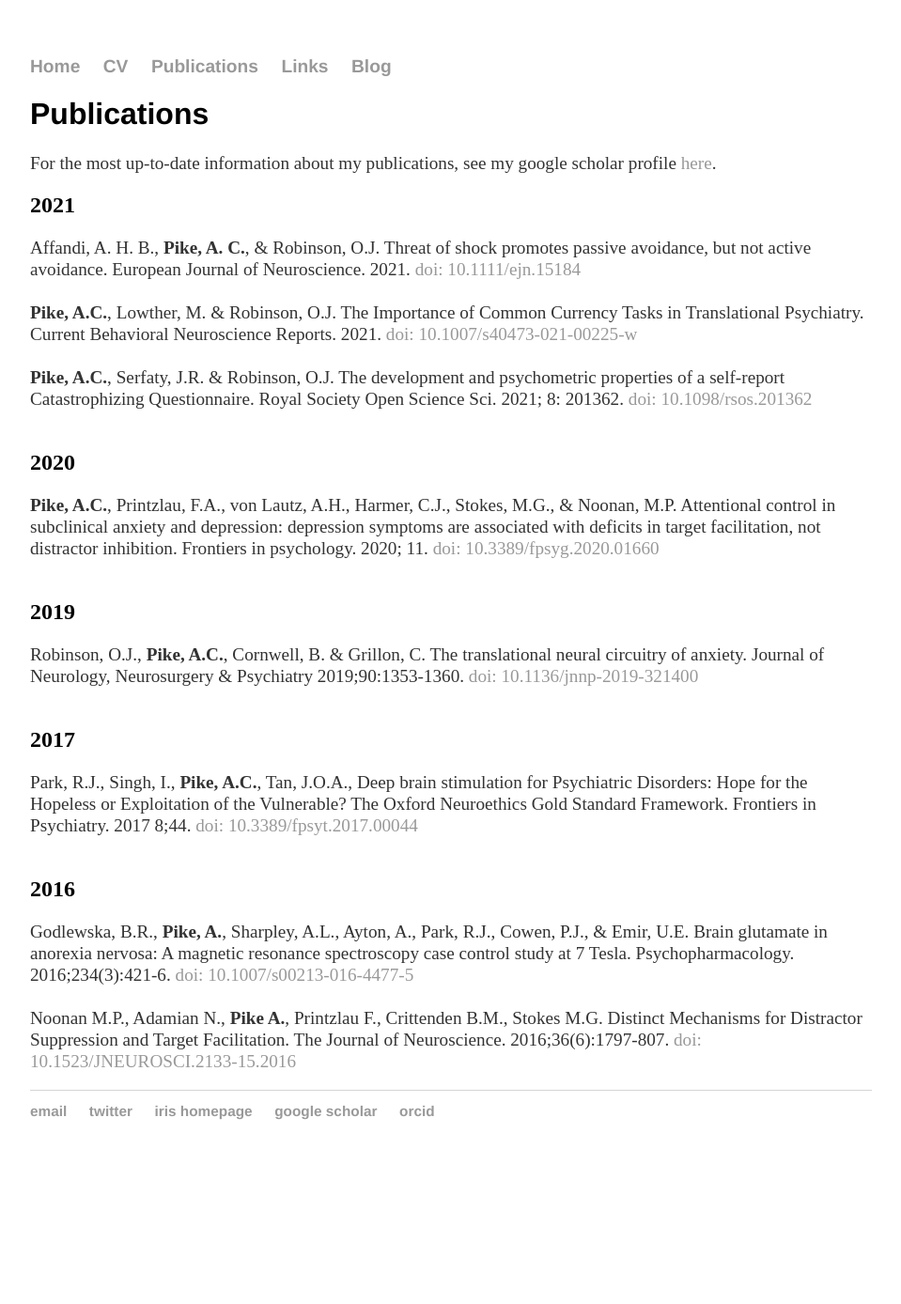
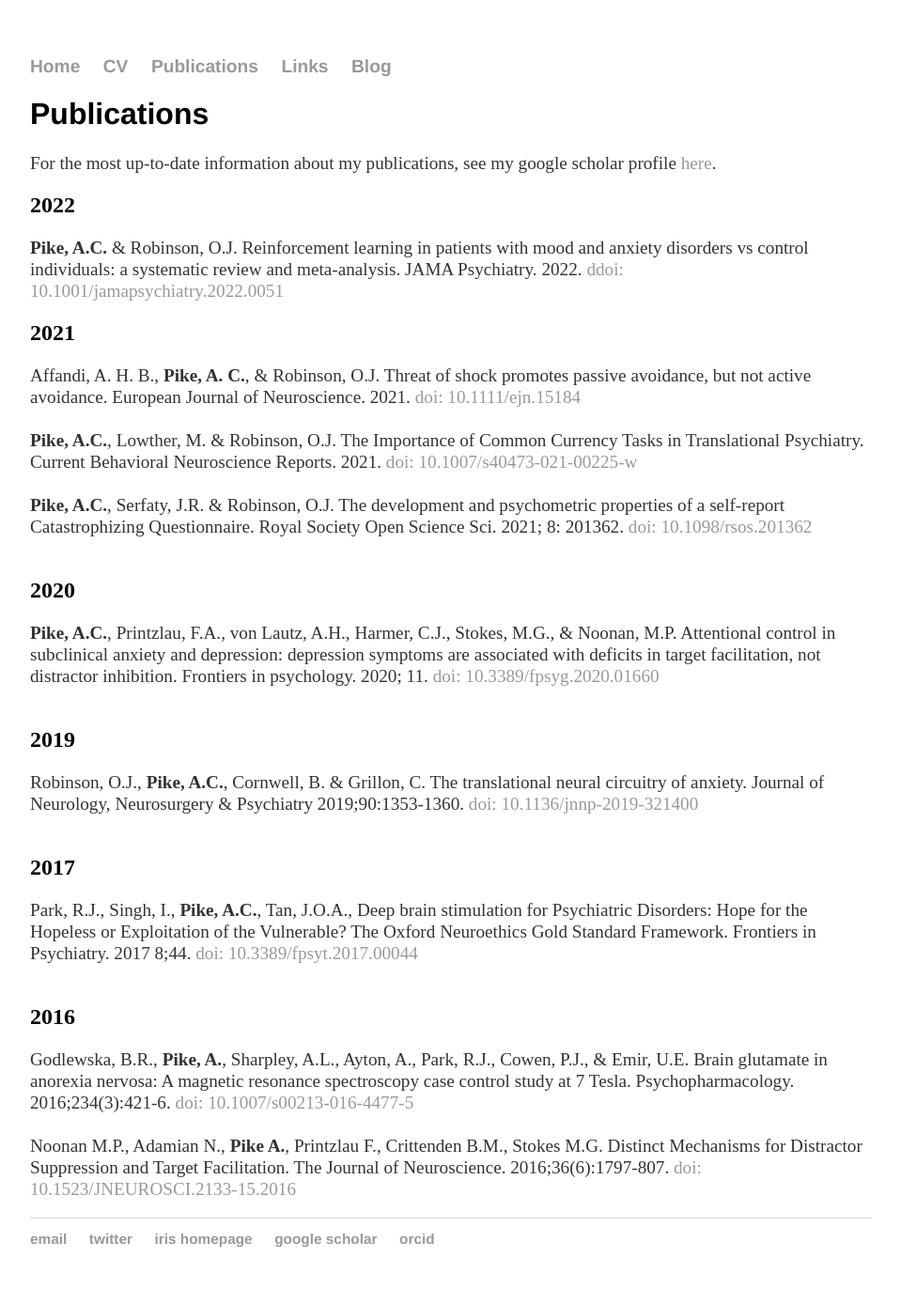
Before and after one commit to apike02/apike02.github.io, a Jekyll site: the page built from pubs/index.html, in a window 1280 px wide. Shown: the whole page at 94% size, without its empty margins (160-1119 px from the left). Built offline with Jekyll 4.4.1, drawn with Linux system fonts in a browser that asks for light colours; before the commit the page ends 1252 px from its top, so only the background shows below that.

Commit message:
Update index.html
added jama paper

```diff
--- a/pubs/index.html
+++ b/pubs/index.html
@@ -6,6 +6,11 @@ title: Publications
 <div class="blurb">
 	<h1>Publications</h1>
 	<p> For the most up-to-date information about my publications, see my google scholar profile <a href="https://scholar.google.com/citations?hl=en&user=XQ8kkegAAAAJ">here</a>. </p>
+	<h2>2022</h2>
+	<p>
+		<b>Pike, A.C.</b> & Robinson, O.J. Reinforcement learning in patients with mood and anxiety disorders vs control individuals: a systematic review and meta-analysis. JAMA Psychiatry. 2022.
+		<a href="https://doi.org/10.1001/jamapsychiatry.2022.0051">ddoi: 10.1001/jamapsychiatry.2022.0051</a><br/>
+	</p>
 	<h2>2021</h2>
 	<p>
 		Affandi, A. H. B., <b>Pike, A. C.</b>, & Robinson, O.J. Threat of shock promotes passive avoidance, but not active avoidance. European Journal of Neuroscience. 2021.
```
